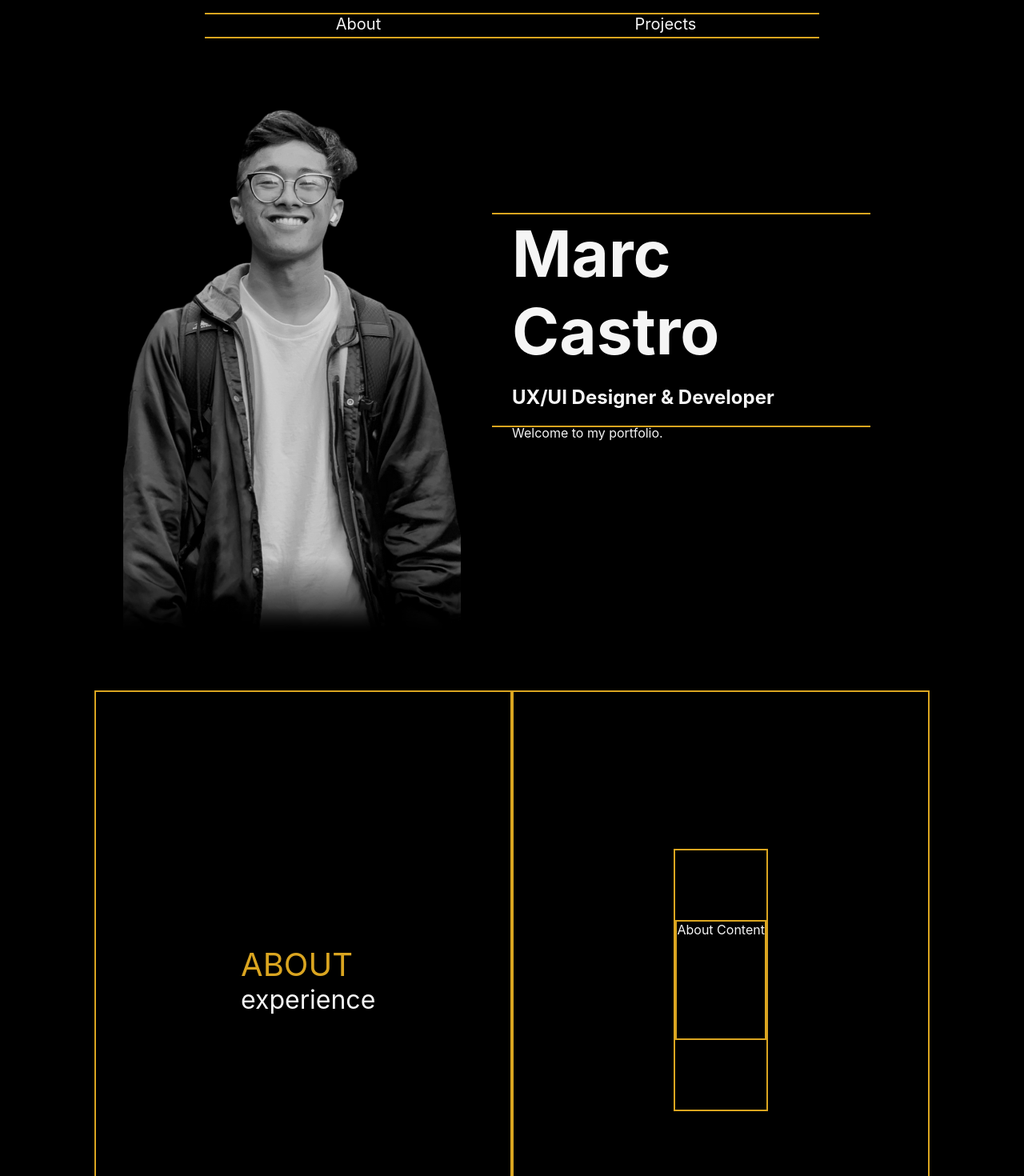
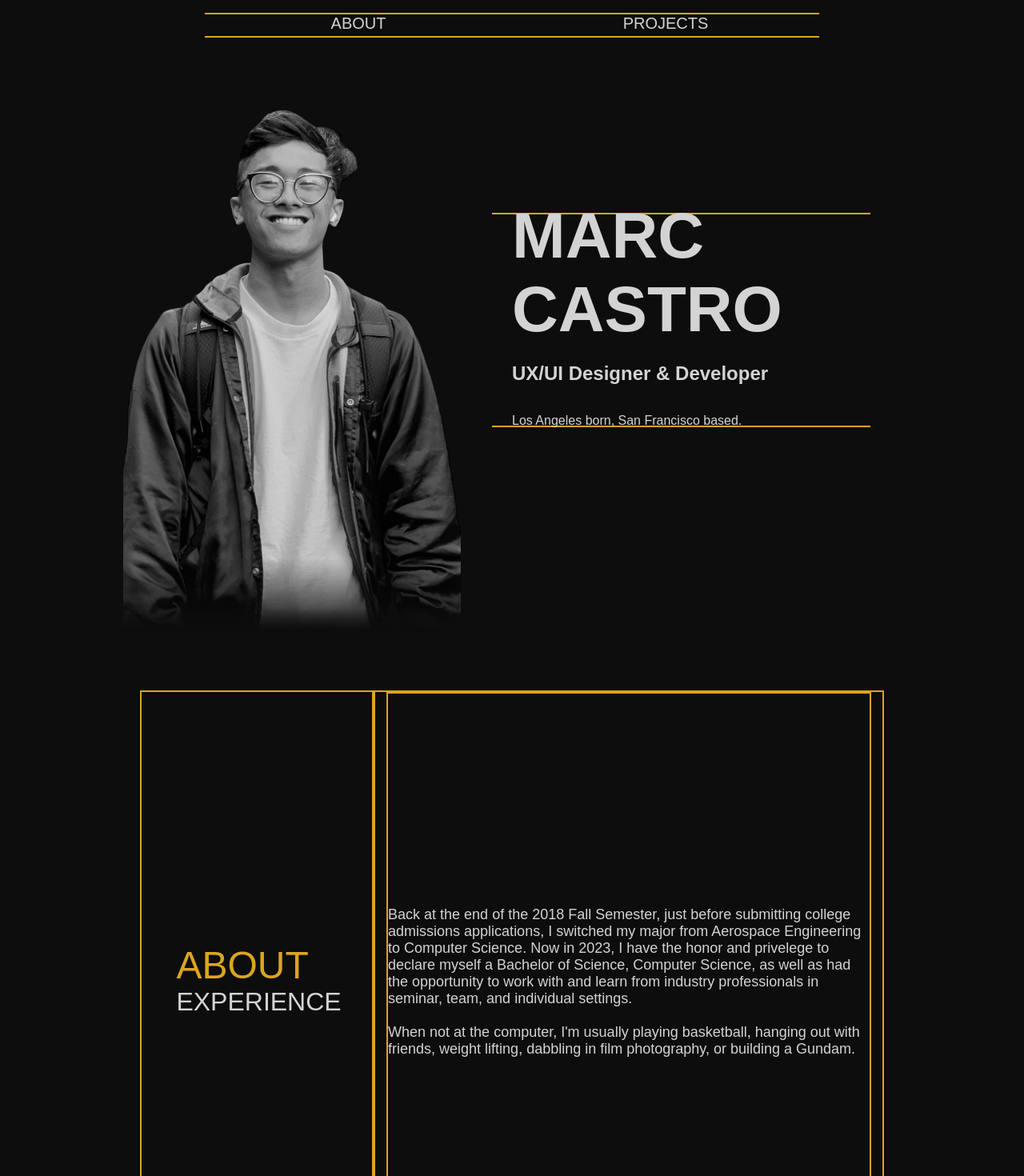
Before and after one commit to majocast/personal-website, a React (Create React App) app in the folder personal-website/: page / in a window 1280 px wide. Shown: the top 1470 px of the page at 80% size. Built offline with nearby package versions, Linux system fonts and the light colour scheme.

Commit message:
style changes and formatting finalizations

```diff
--- a/personal-website/src/App.css
+++ b/personal-website/src/App.css
@@ -1,7 +1,9 @@
 body {
   color: whitesmoke;
   overflow-x: hidden;
-  background-color: #000000;
+  background-color: #0d0d0d;
+  font-family: 'Lexend Deca', sans-serif;
+  font-weight: 400;
 }
 
 .App {
--- a/personal-website/src/pages/About.tsx
+++ b/personal-website/src/pages/About.tsx
@@ -8,10 +8,11 @@ const Wrapper = styled.div`
   flex-direction: column;
   align-items: center;
   height: 100vh;
+  font-family: 'Lexend Deca', sans-serif;
+  font-weight: 400;
 `;
 
 type DivId = 'about' | 'experience' | '';
-const originalHTML: string[] = ['about', 'experience'];
 
 function About() {
   const [clickedDiv, setClickedDiv] = useState<DivId>('about');
@@ -55,10 +56,27 @@ function About() {
           <span onClick={(e: React.MouseEvent<HTMLSpanElement, MouseEvent>) => clickHandler(e, 'experience')}>experience</span>
         </div>
         <div id='about-content'>
-          <div className='display-cont'>
-            {(clickedDiv === 'about' || clickedDiv === '') && <div id='about-cont'>About Content</div>}
-            {clickedDiv === 'experience' && <div id='experience-cont'>Experience Content</div>}
-          </div>
+          {(clickedDiv === 'about' || clickedDiv === '') && <div id='about-cont'>
+            Back at the end of the 2018 Fall Semester, just before submitting college admissions
+            applications, I switched my major from Aerospace Engineering to Computer Science. Now
+            in 2023, I have the honor and privelege to declare myself a Bachelor of
+            Science, Computer Science, as well as had the opportunity to work with and learn from
+            industry professionals in seminar, team, and individual settings.
+            <br/><br/>
+            When not at the computer, I'm usually playing basketball, hanging out with friends, weight
+            lifting, dabbling in film photography, or building a Gundam.
+          </div>}
+          {clickedDiv === 'experience' && <div id='experience-cont'>
+            <div>
+              one
+            </div>
+            <div>
+              two
+            </div>
+            <div>
+              three
+            </div>
+          </div>}
         </div>
       </div>
     </Wrapper>
--- a/personal-website/src/pages/Home.tsx
+++ b/personal-website/src/pages/Home.tsx
@@ -46,14 +46,13 @@ function Home() {
   }, []);
   return (
     <Wrapper id='home'>
-        <div id='background-container'></div>
       <div id='profile-picture'>
         <div id='photo-container'></div>
       </div>
       <div id='mid-text'>
-          <h1>Marc Castro</h1>
+        <h1>MARC CASTRO</h1>
         <h2>UX/UI Designer & Developer</h2>
-          <p>Welcome to my portfolio.</p>
+        <p>Los Angeles born, San Francisco based.</p>
       </div>
     </Wrapper>
   );
--- a/personal-website/src/pages/NavBar.tsx
+++ b/personal-website/src/pages/NavBar.tsx
@@ -8,7 +8,7 @@ const StyledNav = styled.nav`
     position: fixed;
     width: 100%;
     color: white;
-    background-color: black;
+    background-color: #0d0d0d;
     padding: 0;
     flex-direction: column;
     align-items: center;
@@ -44,17 +44,17 @@ function NavBar() {
         <ul className='nav-contents'>
           <ScrollLink to='about' smooth={true}>
             <li id='about-li'>
-              About
+              ABOUT
             </li>
           </ScrollLink>
           <ScrollLink to='home' smooth={true}>
             <li id='home-li'>
-
+              HOME
             </li>
           </ScrollLink>
           <ScrollLink to='projects' smooth={true}>
             <li id='projects-li'>
-              Projects
+              PROJECTS
             </li>
           </ScrollLink>
         </ul>
--- a/personal-website/src/pages/Projects.tsx
+++ b/personal-website/src/pages/Projects.tsx
@@ -14,7 +14,7 @@ function Projects() {
   return (
     <Wrapper id='projects'>
       <div id='projects-header'>
-        <h1>Projects</h1>
+        <h1>PROJECTS</h1>
       </div>
       <div id='projects-container'>
         <div className='column'>
--- a/personal-website/src/styles/About.css
+++ b/personal-website/src/styles/About.css
@@ -7,24 +7,14 @@
   align-items: center;
 }
 
+.about-container div:first-child {
+  flex-basis: 25%;
+}
+
 .about-container div {
-  flex-basis: 45%;
+  flex-basis: 55%;
   height: 90vh;
   border: 2px solid goldenrod;
-}
-
-#about-content {
-  display: flex;
-  flex-direction: column;
-  justify-content: center;
-  align-items: center;
-}
-
-.display-cont {
-  display: flex;
-  flex-direction: column;
-  justify-content: center;
-  align-items: center;
 }
 
 #about-nav {
@@ -32,23 +22,30 @@
   flex-direction: column;
   justify-content: center;
   align-items: center left;
+  color: lightgray;
 }
 
 #about-nav span {
+  text-transform: uppercase;
   cursor: pointer;
   font-size: 2rem;
-  margin-left: 35%;
-  transition: 0.5s ease-in-out;
+  margin-left: 15%;
+  transition: 0.2s ease-in-out;
 }
 
 #about-nav .active {
   color: goldenrod;
-  text-transform: uppercase;
+  font-size: 3rem;
+}
+
+#about-nav span:not(.active):hover {
   font-size: 2.5rem;
 }
 
-#about-nav span:hover {
-  font-size: 2.5rem;
+#about-content {
+  display: flex;
+  flex-direction: column;
+  align-items: center;
 }
 
 @keyframes fadeIn {
@@ -56,6 +53,23 @@
   to {opacity: 100%;}
 }
 
-.display-cont div {
+#about-content div {
+  width: 95%;
+  display: flex;
+  flex: 1;
+  align-items: center;
+  flex-direction: column;
+  font-size: large;
+  color: lightgray;
   animation: fadeIn 1s;
 }
+
+#about-cont {
+  font-weight: 400;
+  min-height: 100%;
+  justify-content: center;
+}
+
+#experience-cont div {
+  border: 2px solid blue;
+}
--- a/personal-website/src/styles/Home.css
+++ b/personal-website/src/styles/Home.css
@@ -1,11 +1,6 @@
 /*
 Main Page CSS
 */
-
-#home {
-
-}
-
 #home::before {
   content: "";
   position: absolute;
@@ -50,9 +45,13 @@ Home Screen Text CSS (Right Side)
 */
 
 #mid-text {
+  display: flex;
+  flex-direction: column;
+  justify-content: center;
   padding-left: 25px;
+  align-items: left;
   /*background-color: rgba(255, 255, 255, 0.5);*/
-  color: whitesmoke;
+  color: lightgrey;
 }
 
 #mid-text h1 {
--- a/personal-website/src/styles/NavBar.css
+++ b/personal-website/src/styles/NavBar.css
@@ -19,10 +19,10 @@
   text-align: center;
   min-height: 100%;
   margin: 0 0;
-  color: whitesmoke;
+  color: lightgray;
   border-top: 2px solid goldenrod;
   border-bottom: 2px solid goldenrod;
-  transition: width 1s ease, background-color 1s ease;
+  transition: width 0.5s ease, background-color 0.5s ease;
   cursor: pointer;
 }
 
@@ -50,8 +50,7 @@
     align-items: center;
     text-align: center;
     opacity: 1;
-    width: 40px;
-    height: 40px;
+    width: 30vw;
     border: 2px solid goldenrod;
   }
 }
@@ -62,7 +61,7 @@
     width: 0;
     height: 0;
     border-radius: 100%;
-    transition: opacity 1s ease, height 1s ease, width 1s ease, display 0s 1s;
+    transition: opacity 1s ease, width 1s ease, display 0s 1s;
   }
 
   #home-li.show {
@@ -71,8 +70,7 @@
     align-items: center;
     text-align: center;
     opacity: 1;
-    width: 50px;
-    height: 50px;
+    width: 30vw;
   }
 }
 
```
Lines whose indentation alone changed are shown as unchanged.
